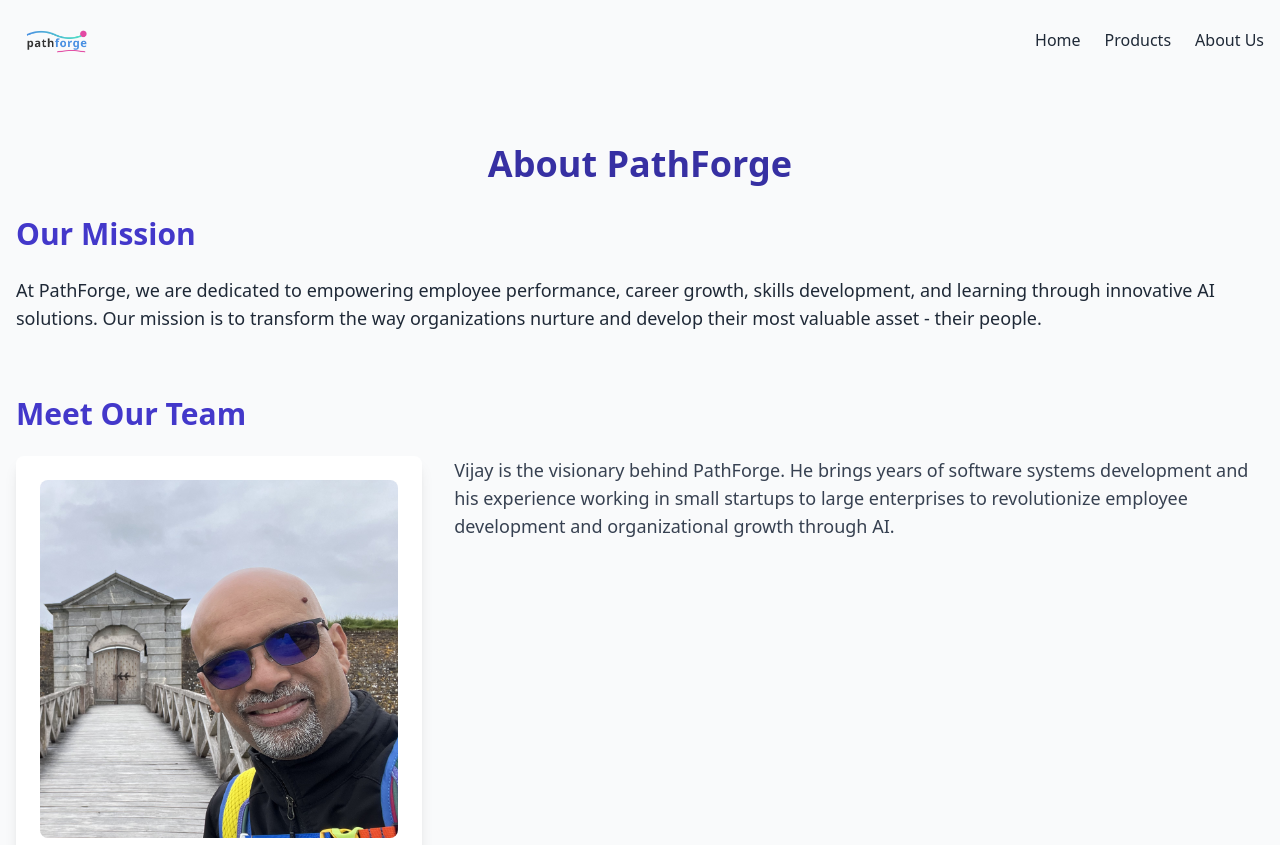
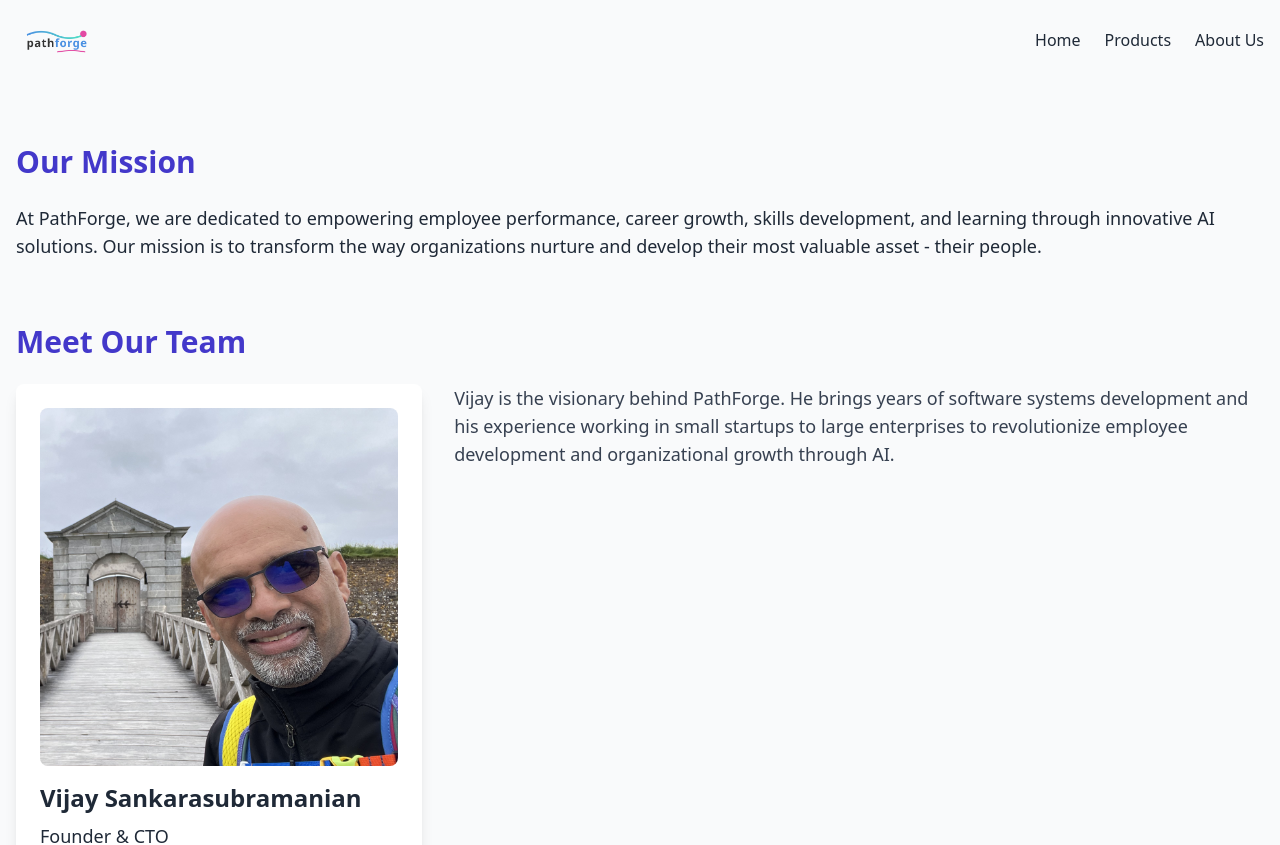
Before and after one commit to vijayanands/pathforge-website, a React (Create React App) app: page /about in a window 1280 px wide. Shown: the top 845 px of the page. Built offline with nearby package versions, Linux system fonts and the light colour scheme; the HTML template or start-up script is replaced by a standard one.

Commit message:
removed About Pathforge in aboutus page

```diff
--- a/src/AboutUs.js
+++ b/src/AboutUs.js
@@ -13,8 +13,6 @@
   return (
     <div className="min-h-screen bg-gray-50 text-gray-800 font-sans">
       <main className="container mx-auto px-4 py-16">
-        <h1 className="text-4xl font-bold mb-8 text-indigo-800 text-center">About PathForge</h1>
-
         <section className="mb-16">
           <h2 className="text-3xl font-bold mb-6 text-indigo-700">Our Mission</h2>
           <p className="text-lg mb-4">
```
